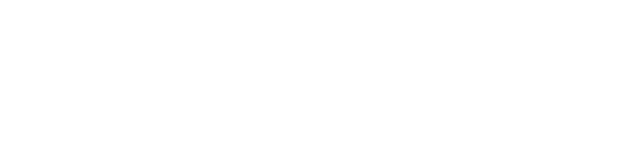
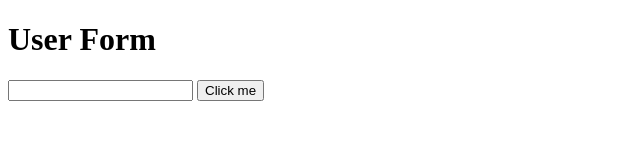
Before and after one commit to MultipleIllusionsi/TS-Framework, a website with bundled scripts: page index.html in a window 1280 px wide. Shown: the whole page, without its empty margins (0-640 px from the left). Built offline with nearby package versions, Linux system fonts and the light colour scheme; data requests are answered from the project's data file.

Commit message:
added eventing system in views

```diff
--- a/index.html
+++ b/index.html
@@ -9,6 +9,7 @@
 </head>
 
 <body>
+    <div id="root"></div>
     <script src="./src/index.ts"></script>
 </body>
 
--- a/src/index.ts
+++ b/src/index.ts
@@ -1,9 +1,5 @@
-import { User } from "./models/User";
+import { UserForm } from "./views/UserForm";
 
-const collection = User.buildUserCollection();
+const userForm = new UserForm(document.getElementById("root"));
 
-collection.on("change", () => {
-  console.log(collection);
-});
-
-collection.fetch();
+userForm.render();
--- /dev/null
+++ b/src/views/UserForm.ts
@@ -0,0 +1,44 @@
+export class UserForm {
+  constructor(public parent: Element) {}
+
+  eventsMap(): { [key: string]: () => void } {
+    return {
+      "click:button": this.onButtonClick,
+    };
+  }
+
+  onButtonClick(): void {
+    console.log("Hi there");
+  }
+
+  template(): string {
+    return `
+        <div>
+         <h1>User Form</h1>
+         <input />
+         <button>Click me</button>
+        </div>
+        `;
+  }
+
+  bindEvents(fragment: DocumentFragment): void {
+    const eventsMap = this.eventsMap();
+
+    for (let eventsKey in eventsMap) {
+      const [eventName, selector] = eventsKey.split(":");
+
+      fragment.querySelectorAll(selector).forEach(elem => {
+        elem.addEventListener(eventName, eventsMap[eventsKey]);
+      });
+    }
+  }
+
+  render(): void {
+    const templateElement = document.createElement("template");
+    templateElement.innerHTML = this.template();
+
+    this.bindEvents(templateElement.content);
+
+    this.parent.append(templateElement.content);
+  }
+}
```
